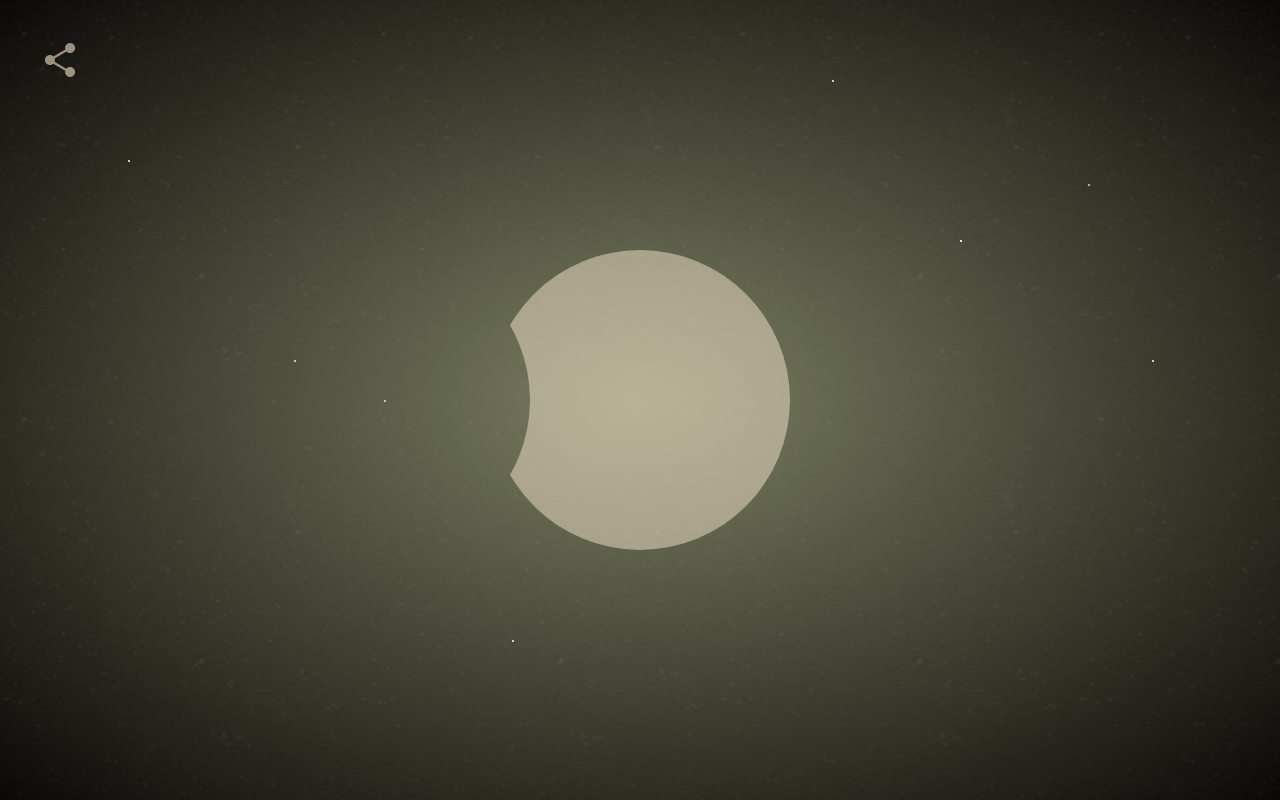
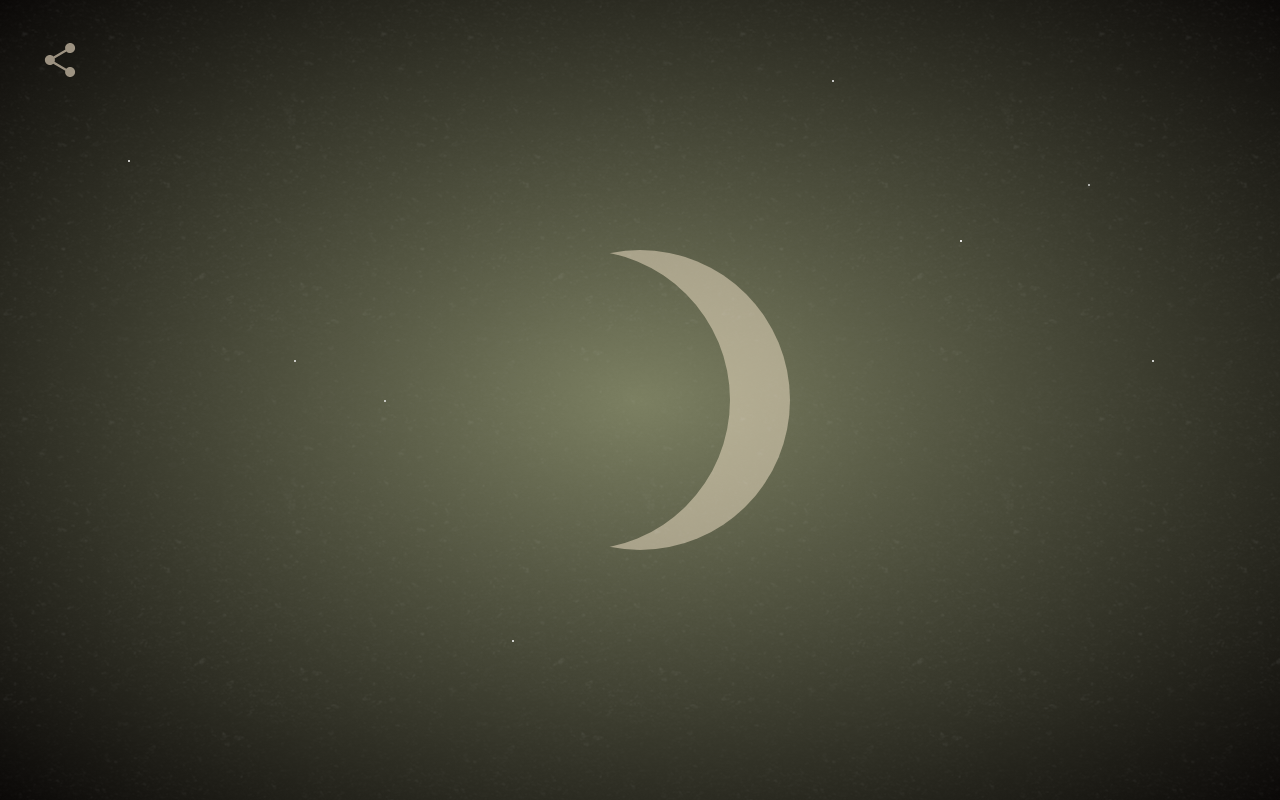
Before and after one commit to gridchin/moon-phases, a plain HTML site: page index.html in a window 1280 px wide. Drawn offline with nearby package versions, Linux system fonts and the light colour scheme; a web font is replaced by a local one.

Commit message:
initial state

```diff
--- a/css/style.css
+++ b/css/style.css
@@ -295,9 +295,9 @@
 		-webkit-border-radius: 50%;
 		 -moz-border-radius: 50%;
 		 	  border-radius: 50%;
-		-webkit-box-shadow: inset -260px 0 0 0 rgba(245,229,204,.5);
-		 -moz-box-shadow: inset -260px 0 0 0 rgba(245,229,204,.5);
-			  box-shadow: inset -260px 0 0 0 rgba(245,229,204,.5);
+		-webkit-box-shadow: inset -60px 0 0 0 rgba(245,229,204,.5);
+		 -moz-box-shadow: inset -60px 0 0 0 rgba(245,229,204,.5);
+			  box-shadow: inset -60px 0 0 0 rgba(245,229,204,.5);
 	}
 
 
```
